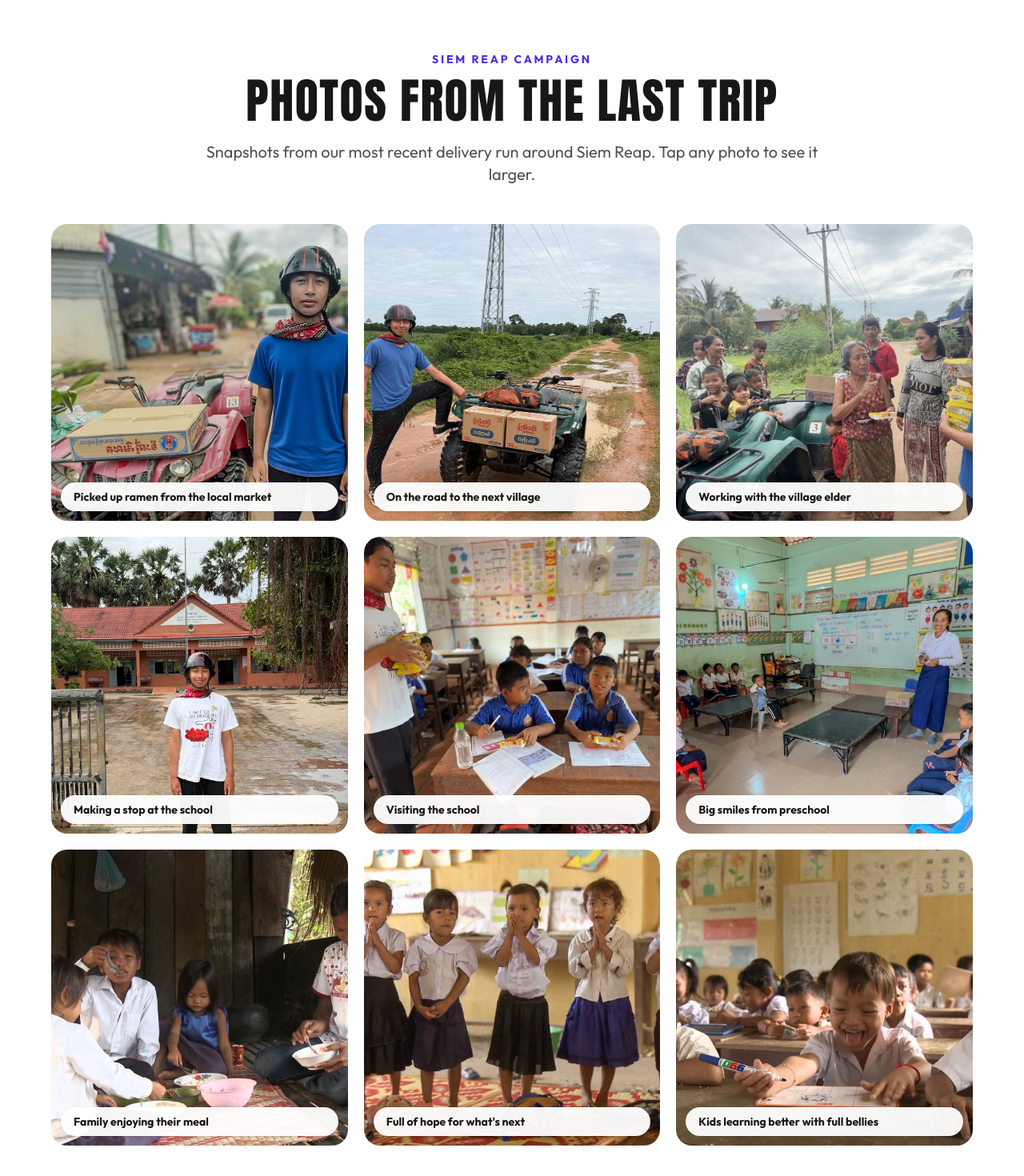
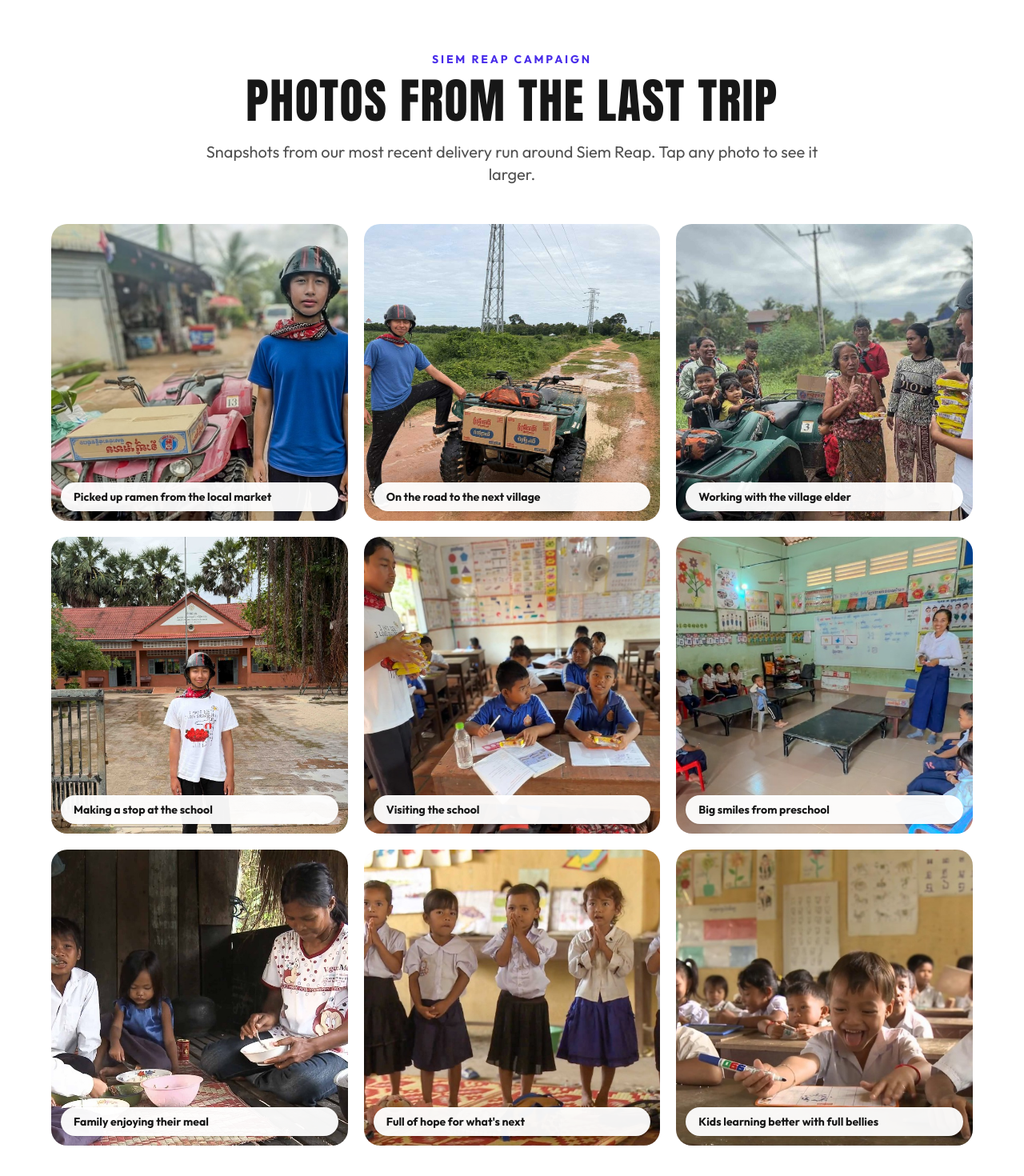
Before and after one commit to iampiotr/ramenrun, a React (Vite) app: page / in a window 1280 px wide. Shown: the part 4814-6284 px from the top of the page at 80% size. Built offline with nearby package versions, Linux system fonts and the light colour scheme.

Commit message:
Swap in the new village and family meal photos.

```diff
--- a/src/content.ts
+++ b/src/content.ts
@@ -117,11 +117,11 @@ export const gallery = {
       height: 861,
     },
     {
-      src: photo('04.jpg'),
+      src: photo('04b.jpg'),
       alt: 'Families and children gather around a green ATV while I hand out ramen packets on a village road',
       caption: 'Working with the village elder',
       width: 1024,
-      height: 637,
+      height: 642,
     },
     {
       src: photo('02c.jpg'),
@@ -145,11 +145,11 @@ export const gallery = {
       height: 614,
     },
     {
-      src: photo('05c.jpg'),
+      src: photo('05d.jpg'),
       alt: 'A woman and three children sit on a mat eating from bowls inside a wooden house',
       caption: 'Family enjoying their meal',
       width: 1024,
-      height: 576,
+      height: 685,
     },
     {
       src: photo('grateful2.jpg'),
```
Also changed, not shown: public/photos/siem-reap/04b.jpg (added), public/photos/siem-reap/05d.jpg (added).
